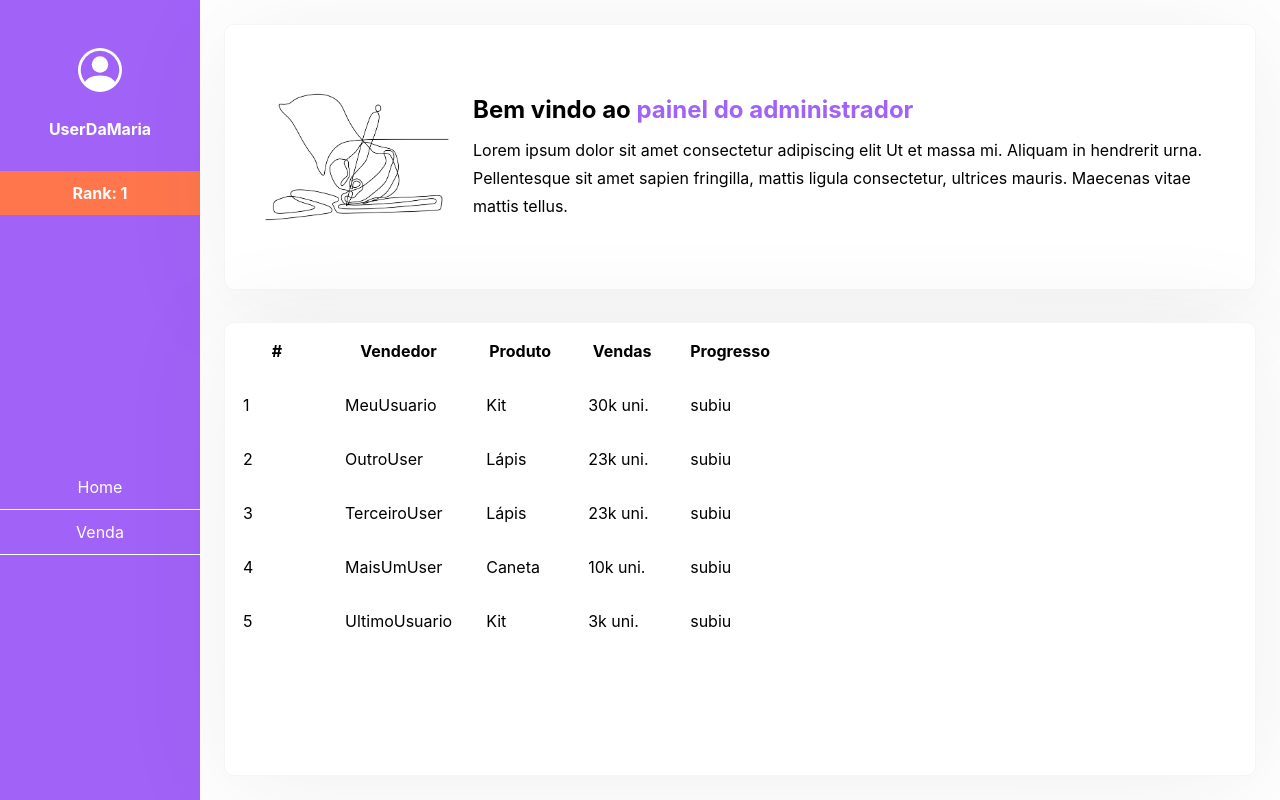
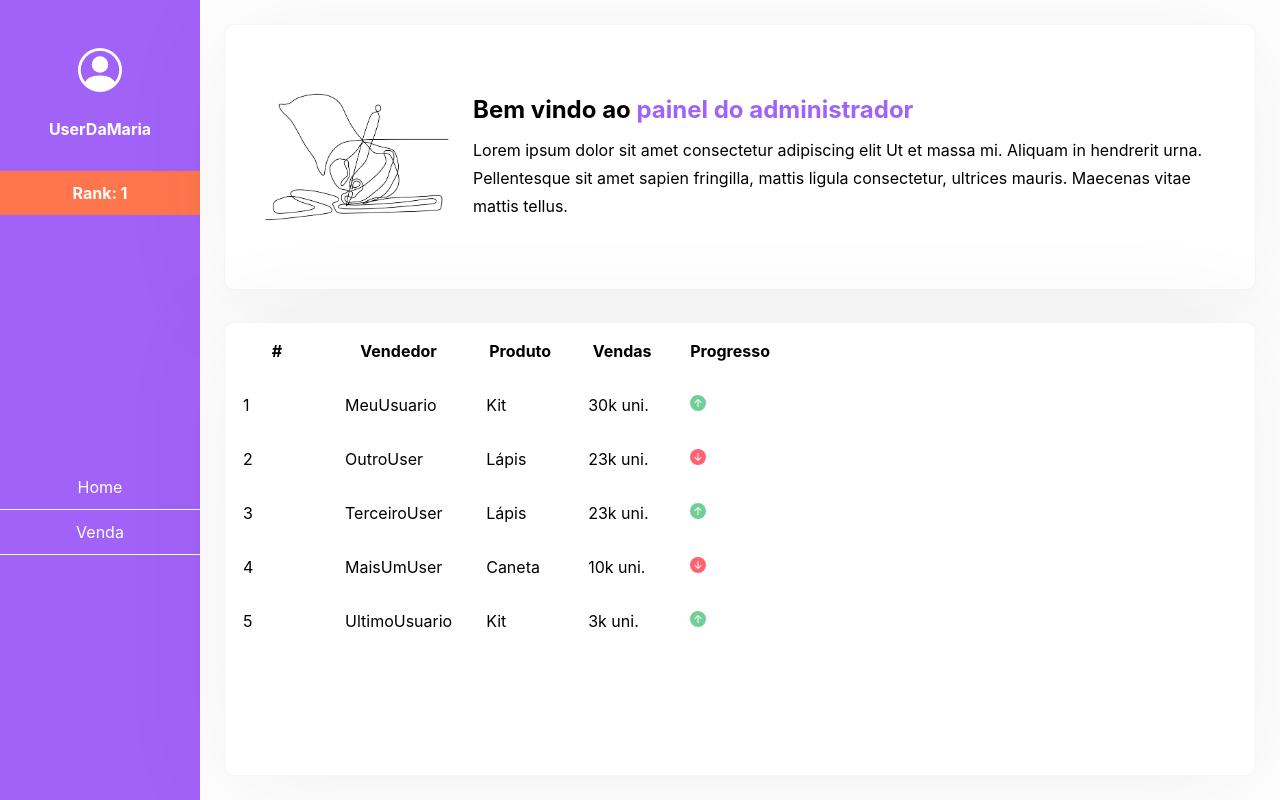
Before and after one commit to biondij/teste-contratacao-frontend, a React (Create React App) app: page /admin in a window 1280 px wide. Built offline with nearby package versions, Linux system fonts and the light colour scheme.

Commit message:
add progress icons for table

```diff
--- a/src/Components/Navbar/Navbar.jsx
+++ b/src/Components/Navbar/Navbar.jsx
@@ -46,11 +46,6 @@ const Nav = styled.nav`
       text-align: center;
       margin: 0;
       padding: 0;
-
-      &:nth-child(1) {
-        border-top: 1px solid white;
-        padding-top: 0.75em;
-      }
     }
   }
 `;
--- a/src/Components/ProgressCellContent/ProgressCellContent.jsx
+++ b/src/Components/ProgressCellContent/ProgressCellContent.jsx
@@ -1,7 +1,20 @@
+import {
+  BsFillArrowDownCircleFill,
+  BsFillArrowUpCircleFill,
+} from "react-icons/bs";
+import styled from "styled-components";
+
 export default function ProgressCellContent({ hadProgress }) {
   if (!hadProgress) {
-    return "desceu";
+    return <NegativeIcon />;
   }
+  return <PositiveIcon />;
+}
 
-  return "subiu";
-}
+const PositiveIcon = styled(BsFillArrowUpCircleFill)`
+  color: #70cf97;
+`;
+
+const NegativeIcon = styled(BsFillArrowDownCircleFill)`
+  color: #ff6370;
+`;
--- a/src/Pages/AdminPage/AdminPageIndex.jsx
+++ b/src/Pages/AdminPage/AdminPageIndex.jsx
@@ -72,7 +72,7 @@ export default function AdminPageIndex() {
               name: "OutroUser",
               productName: "Lápis",
               sales: "23k uni.",
-              hadProgress: true,
+              hadProgress: false,
             },
             {
               position: 3,
@@ -86,7 +86,7 @@ export default function AdminPageIndex() {
               name: "MaisUmUser",
               productName: "Caneta",
               sales: "10k uni.",
-              hadProgress: true,
+              hadProgress: false,
             },
             {
               position: 5,
--- a/src/Pages/AdminPage/AdminPageSales.jsx
+++ b/src/Pages/AdminPage/AdminPageSales.jsx
@@ -56,7 +56,7 @@ export default function AdminPageSales() {
               productPencil: "MeuUsuario",
               productPen: "Kit",
               productKit: "30k uni.",
-              hadProgress: true,
+              hadProgress: false,
             },
             {
               stateName: "PR",
```
